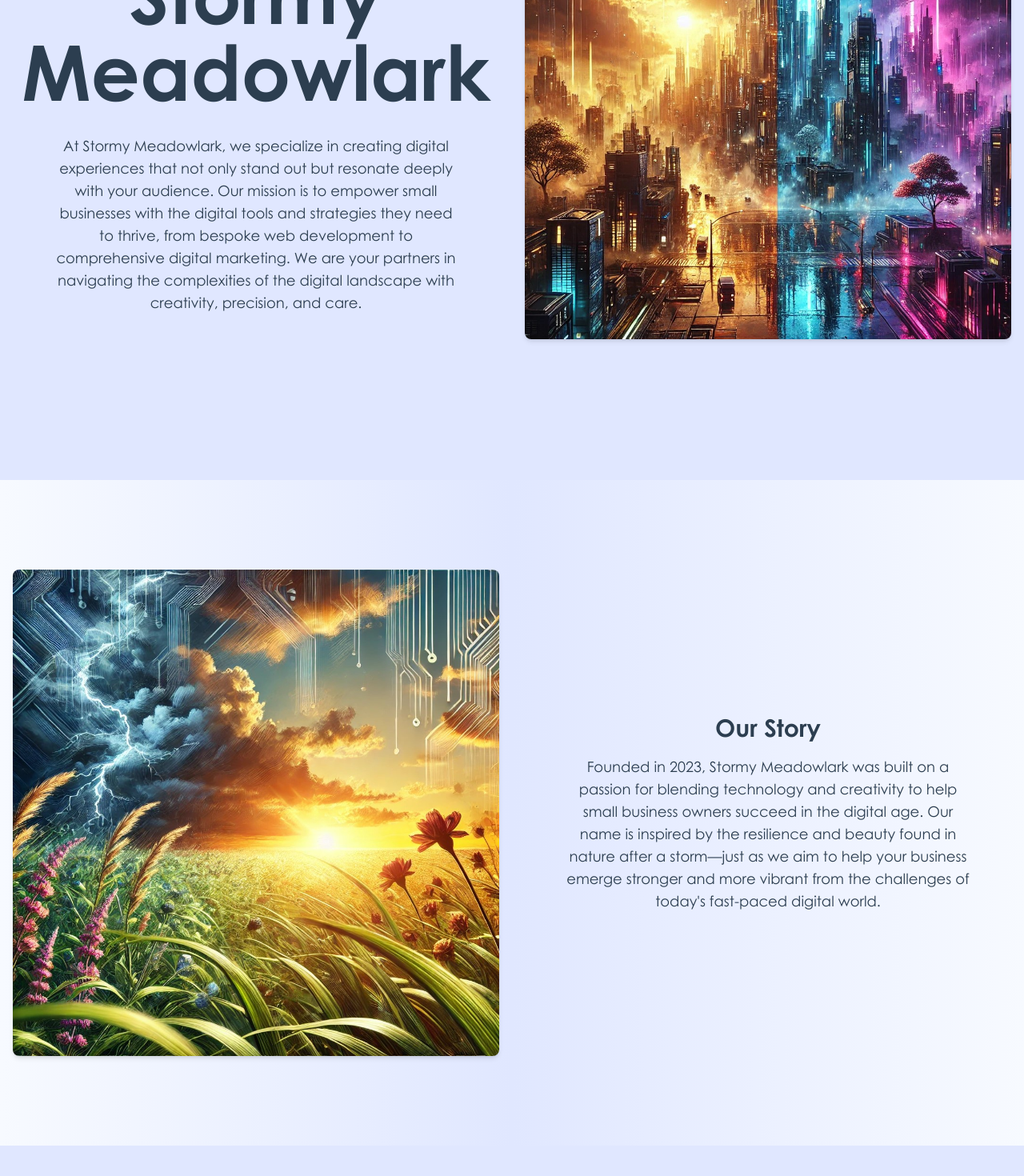
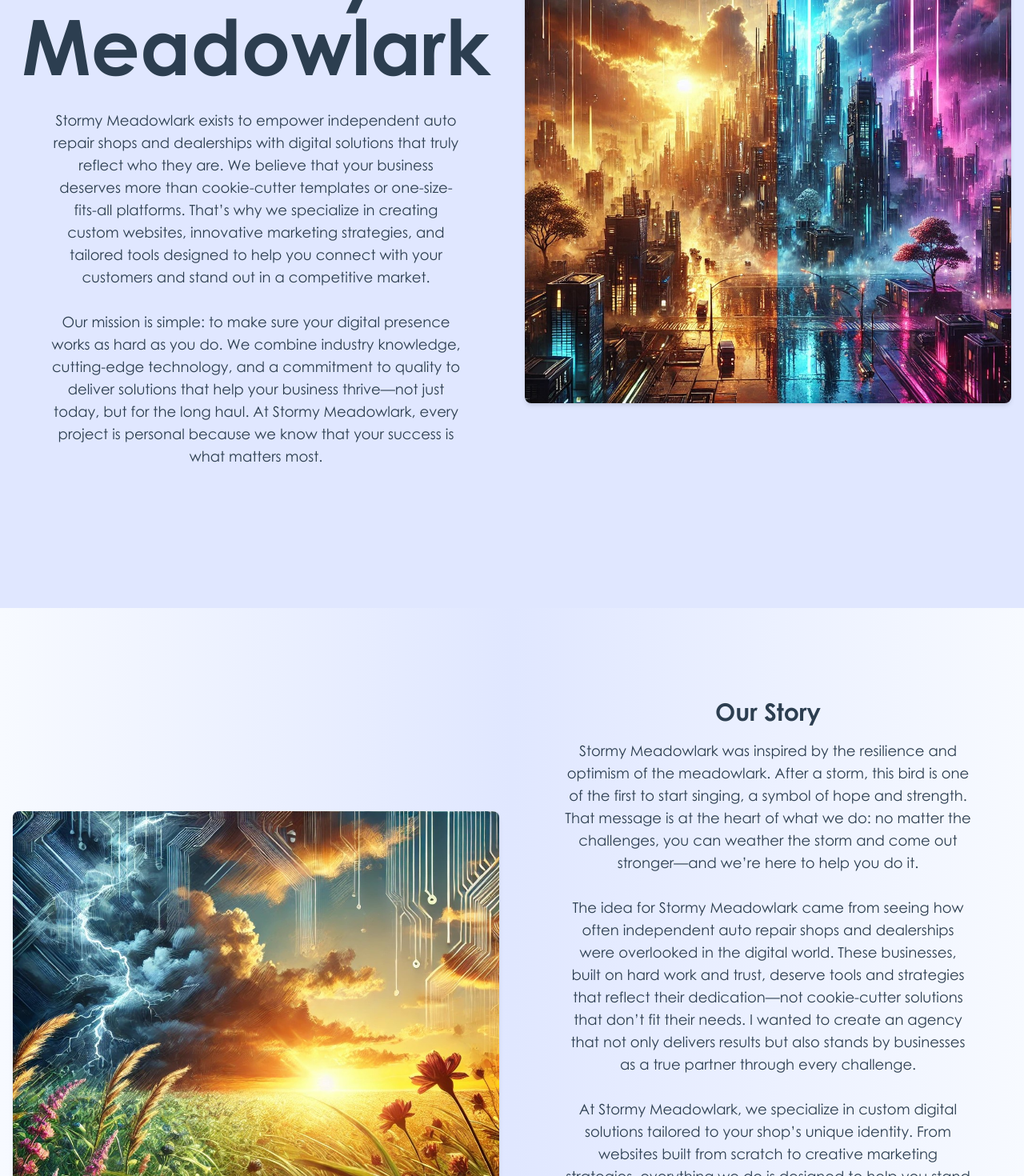
Before and after one commit to StormyMeadowlark/stormy-meadowlark, a React (Vite) app: page /about in a window 1280 px wide. Shown: the part 360-1830 px from the top of the page at 80% size. Built offline with nearby package versions, Linux system fonts and the light colour scheme; what quill-image-resize-module-react would draw is missing.

Commit message:
working on making it my laptop friendly

```diff
--- a/src/pages/About.jsx
+++ b/src/pages/About.jsx
@@ -24,13 +24,8 @@ const About = () => (
             About Stormy Meadowlark
           </h1>
           <p className="text-lg max-w-lg mx-auto">
-            At Stormy Meadowlark, we specialize in creating digital experiences
-            that not only stand out but resonate deeply with your audience. Our
-            mission is to empower small businesses with the digital tools and
-            strategies they need to thrive, from bespoke web development to
-            comprehensive digital marketing. We are your partners in navigating
-            the complexities of the digital landscape with creativity,
-            precision, and care.
+          Stormy Meadowlark exists to empower independent auto repair shops and dealerships with digital solutions that truly reflect who they are. We believe that your business deserves more than cookie-cutter templates or one-size-fits-all platforms. That’s why we specialize in creating custom websites, innovative marketing strategies, and tailored tools designed to help you connect with your customers and stand out in a competitive market.<br></br><br></br>
+          Our mission is simple: to make sure your digital presence works as hard as you do. We combine industry knowledge, cutting-edge technology, and a commitment to quality to deliver solutions that help your business thrive—not just today, but for the long haul. At Stormy Meadowlark, every project is personal because we know that your success is what matters most.
           </p>
         </div>
         <div className="md:w-1/2 p-4">
@@ -61,12 +56,15 @@ const About = () => (
         <div className="md:w-1/2 p-4">
           <h2 className="text-3xl font-gothic-bold mb-4">Our Story</h2>
           <p className="text-lg max-w-lg mx-auto">
-            Founded in 2023, Stormy Meadowlark was built on a passion for
-            blending technology and creativity to help small business owners
-            succeed in the digital age. Our name is inspired by the resilience
-            and beauty found in nature after a storm—just as we aim to help your
-            business emerge stronger and more vibrant from the challenges of
-            today&apos;s fast-paced digital world.
+          Stormy Meadowlark was inspired by the resilience and optimism of the meadowlark. After a storm, this bird is one of the first to start singing, a symbol of hope and strength. That message is at the heart of what we do: no matter the challenges, you can weather the storm and come out stronger—and we’re here to help you do it.
+<br></br><br></br>
+The idea for Stormy Meadowlark came from seeing how often independent auto repair shops and dealerships were overlooked in the digital world. These businesses, built on hard work and trust, deserve tools and strategies that reflect their dedication—not cookie-cutter solutions that don’t fit their needs. I wanted to create an agency that not only delivers results but also stands by businesses as a true partner through every challenge.
+<br></br><br></br>
+At Stormy Meadowlark, we specialize in custom digital solutions tailored to your shop’s unique identity. From websites built from scratch to creative marketing strategies, everything we do is designed to help you stand out and thrive in a competitive market. We believe that with the right tools and support, you can face any challenge and come out singing on the other side.
+<br></br><br></br>
+This agency isn’t just about solving problems—it’s about building something meaningful. Stormy Meadowlark is here to help your business not just survive but grow, with a focus on innovation, trust, and long-term success.
+<br></br><br></br>
+Let’s weather the storm together.
           </p>
         </div>
       </div>
--- a/src/pages/Home.jsx
+++ b/src/pages/Home.jsx
@@ -57,7 +57,7 @@ const Home = () => {
           initial={{ opacity: 0, y: -100 }}
           animate={{ opacity: 1, y: 0 }}
           transition={{ duration: 1.2, ease: 'easeOut' }}
-          className="w-80 mx-auto mb-12 relative z-20"
+          className="w-52 mx-auto my-12 relative z-20"
         />
 
         <motion.h1
```
